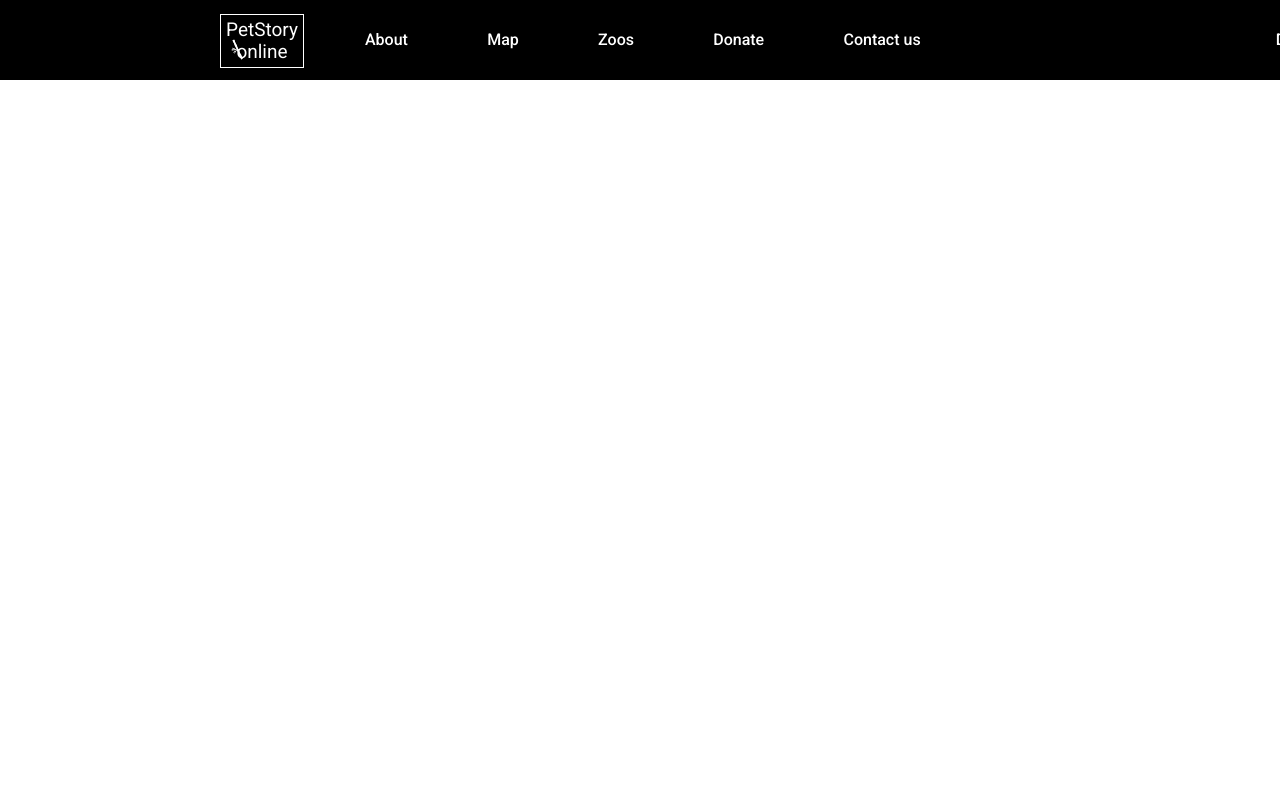
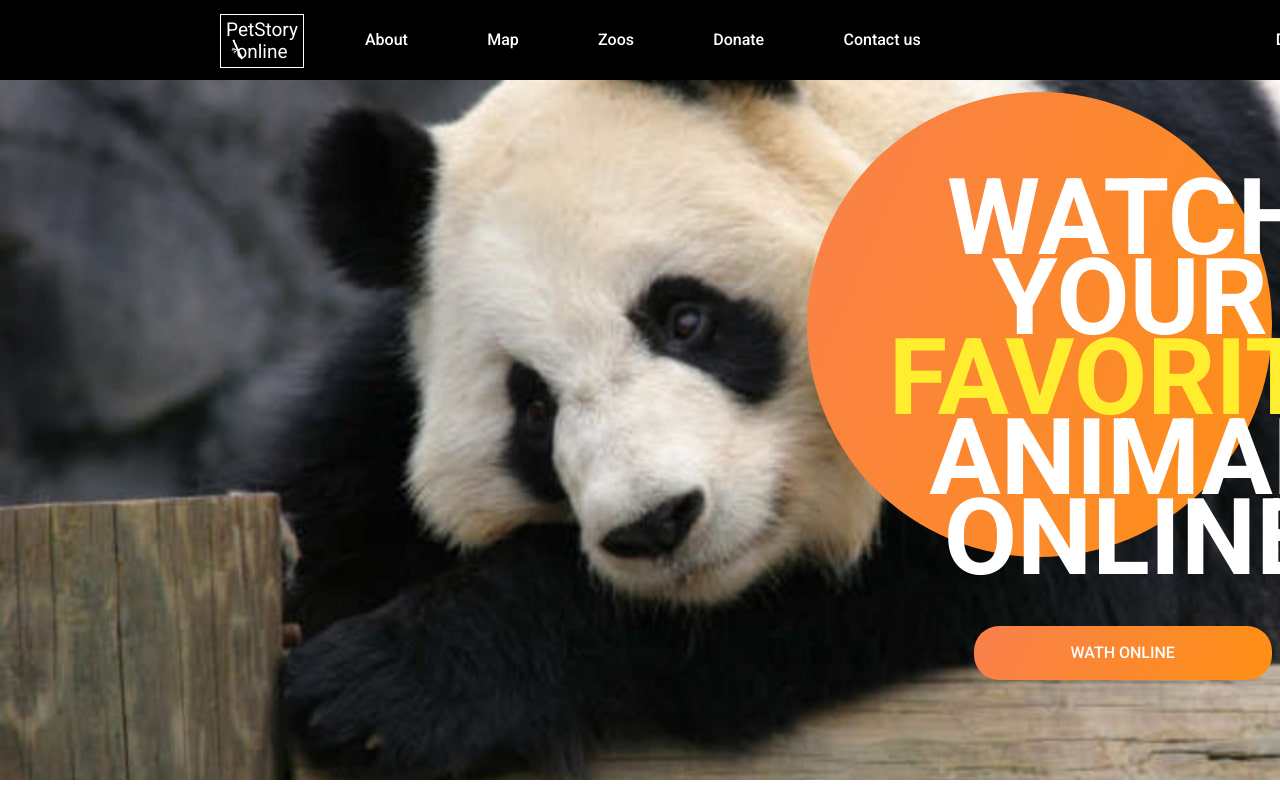
Before and after one commit to DisRachik/zoo-online, a plain HTML site: page online-zoo/index.html in a window 1280 px wide. Shown: the top 800 px of the page. Drawn offline with Linux system fonts and the light colour scheme.

Commit message:
feat: added favorite section

```diff
--- /dev/null
+++ b/online-zoo/assets/scss/blocks/_button.scss
@@ -0,0 +1,20 @@
+.btn {
+  width: 298px;
+  height: 54px;
+  background: linear-gradient(113.96deg, #f9804b 1.49%, #fe9013 101.44%);
+  border-radius: 25px;
+  border: none;
+  cursor: pointer;
+  @include fonts(500, 16px, #ffffff);
+  text-transform: uppercase;
+  // transition: all 1s;
+  &:hover {
+    background: #E47209;
+  }
+  &:active {
+    background: #4B9200;
+  }
+  &:visited {
+    background: #767474;
+  }
+}
--- /dev/null
+++ b/online-zoo/assets/scss/blocks/_favorite.scss
@@ -0,0 +1,34 @@
+.favorite {
+  padding: 12px 0 100px 0;
+  background: url('../images/bg_panda.jpg') center (center / cover) no-repeat;
+  .conteiner {
+    display: flex;
+    flex-direction: column;
+    align-items: flex-end;
+    position: relative;
+  }
+  &-circle {
+    width: 465px;
+    height: 465px;
+    margin-right: 108.31px;
+    margin-bottom: 69px;
+    background: linear-gradient(113.96deg, #f9804b 1.49%, #fe9013 101.44%);
+    border-radius: 50%;
+  }
+  &-title {
+    width: 500.31px;
+    height: 400px;
+    position: absolute;
+    top: 86px;
+    @include fonts(700, 106.496px, #ffffff);
+    line-height: 75%;
+    text-align: center;
+    text-transform: uppercase;
+    span {
+      color: #FFEE2E;
+    }
+  }
+  .btn {
+    margin-right: 108.31px;
+  }
+}
--- a/online-zoo/assets/scss/blocks/_header.scss
+++ b/online-zoo/assets/scss/blocks/_header.scss
@@ -2,7 +2,6 @@
   height: 80px;
   background-color: #000000;
   .conteiner {
-    margin: 0 auto;
     height: 100%;
     display: flex;
     justify-content: space-between;
--- a/online-zoo/assets/scss/style.scss
+++ b/online-zoo/assets/scss/style.scss
@@ -23,9 +23,12 @@
 
 .conteiner {
   width: 1160px;
+  margin: 0 auto;
 }
 
 @import './base/mixin.scss';
 
 @import './blocks/header';
 @import './blocks/logo';
+@import './blocks/favorite';
+@import './blocks/button';
--- a/online-zoo/index.html
+++ b/online-zoo/index.html
@@ -47,6 +47,17 @@
           </nav>
         </div>
       </header>
+
+      <main class="main">
+        <section class="favorite">
+          <div class="conteiner">
+            <h2 class="favorite-title">Watch your <span>favorite</span> animal online</h2>
+            <div class="favorite-circle"></div>
+            <button class="btn">wath online</button>
+          </div>
+        </section>
+      </main>
+
     </div>
   </body>
 </html>
```
Also changed, not shown: online-zoo/assets/styles/style.css.
